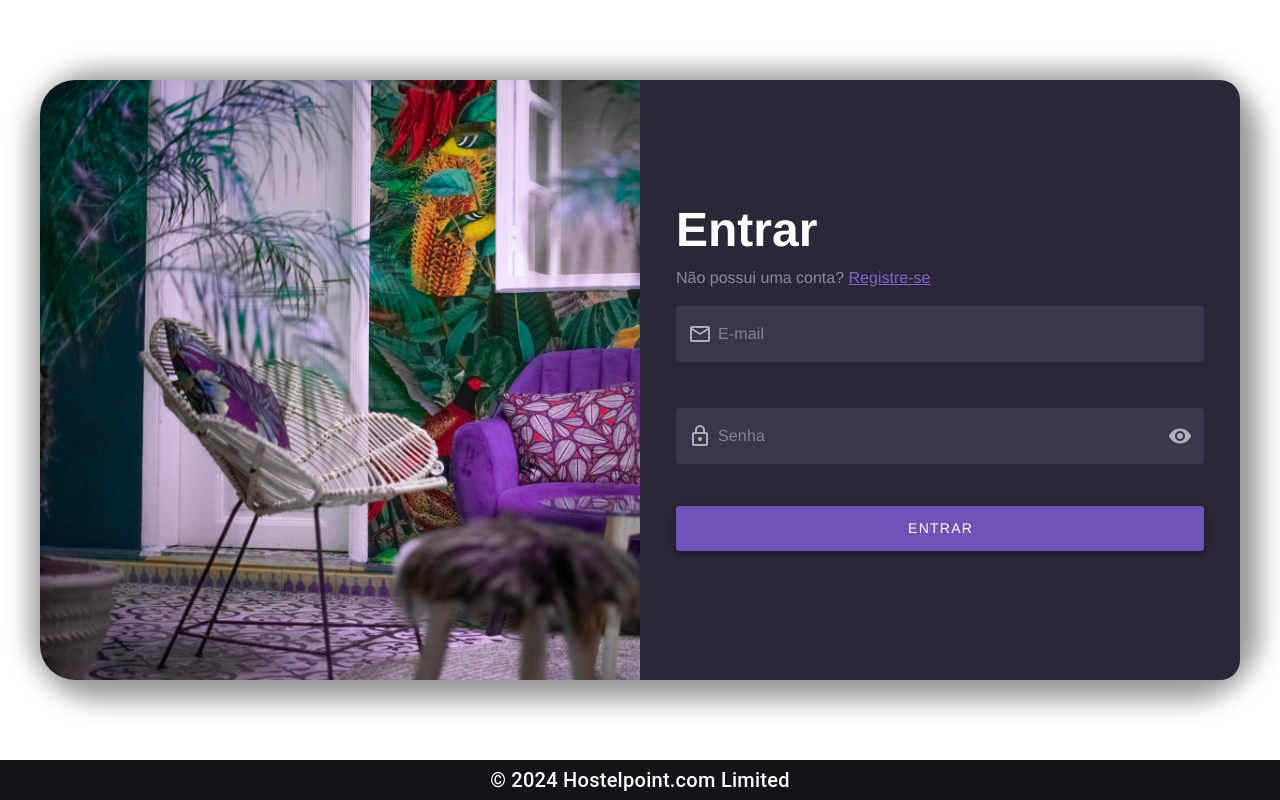
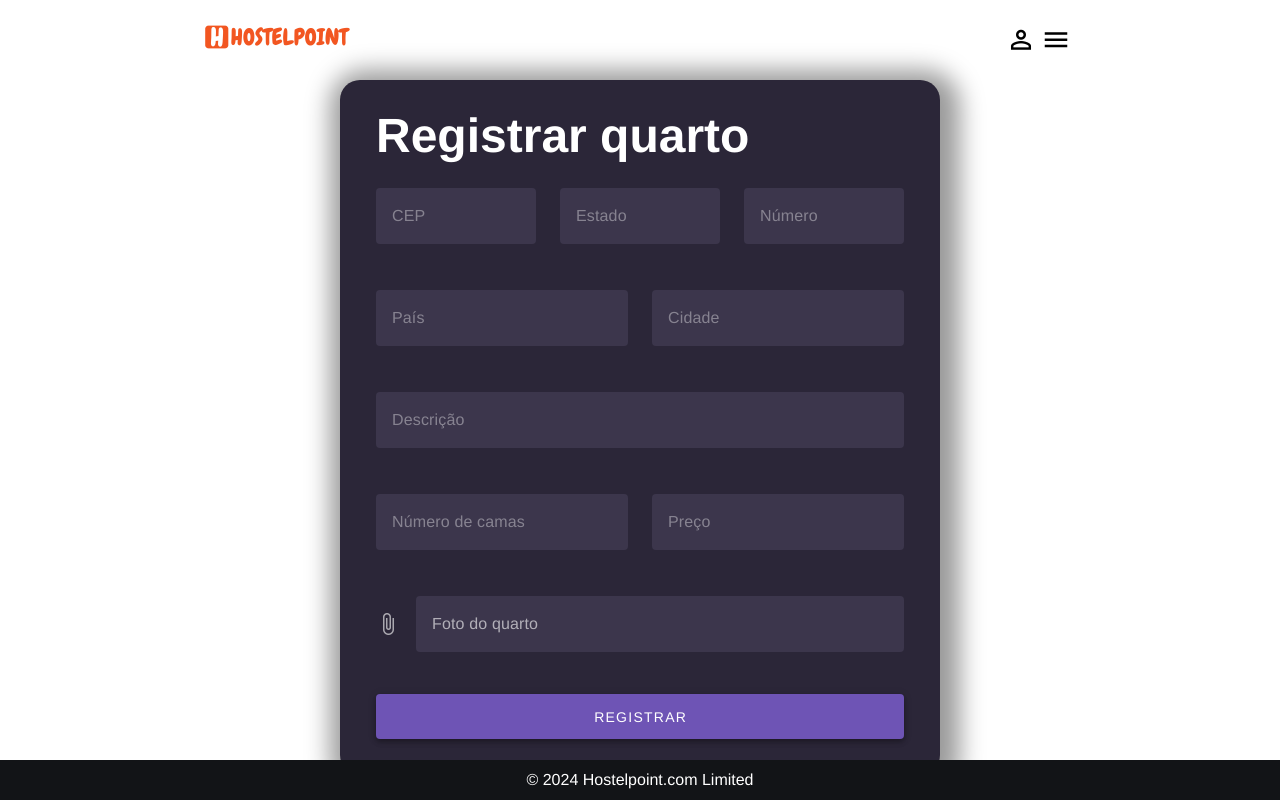
Before and after one commit to zBrant/hostel, a Vue app in the folder hostel-app/: page /#/register-room in a window 1280 px wide. Before the commit this address led to /#/login. Built offline with nearby package versions, Linux system fonts and the light colour scheme.

Commit message:
[COMMIT] - home page get rooms and register room working

```diff
--- /dev/null
+++ b/hostel-app/src/services/RoomService.js
@@ -0,0 +1,24 @@
+import http from "@/services/external-api/http-common";
+
+class RoomService {
+
+    sendRoom(payload) {
+        return http.post(`/rooms`, payload, { headers: { 'Content-Type': 'application/json' } });
+    }
+
+    sendPhoto({ photo, userId }) {
+        const formData = new FormData()
+        formData.append('photo', photo)
+        return http.post(`/rooms/${userId}/photo`, formData, { headers: { 'Content-Type': 'multipart/form-data' } });
+    }
+
+    getAll({ filter, currentPage, itemsPerPage }){
+        let params = `?page=${currentPage}&size=${itemsPerPage}`
+
+        if (filter) params += `&city=${filter}`
+
+        return http.get(`/rooms${params}`);
+    }
+}
+
+export default new RoomService();
--- a/hostel-app/src/views/pages/HomeView.vue
+++ b/hostel-app/src/views/pages/HomeView.vue
@@ -18,6 +18,9 @@
             placeholder="Onde você quer ir?"
             :rounded="true"
             variant="solo"
+            v-model="filter"
+            append-inner-icon="mdi-search-web"
+            @click:append-inner="searchWithFilter"
         ></v-text-field>
       </div>
 
@@ -27,11 +30,13 @@
         <ul class="rooms-cards d-flex flex-wrap ">
           <template v-for="(room, index) in paginatedRooms" :key="index">
             <li class="rooms-card ma-2" @click="selectRoom(room)" >
-              <div class="room-image"></div>
+
+              <div :style="imageStyle" class="room-image"></div>
+
               <div class="room-description">
-                <h3>{{ room.title }}</h3>
-                <p>{{ room.location}}</p>
-                <p class="room-price mt-1">R$ {{ room.price}}</p>
+                <h3>{{ room.description }}</h3>
+                <p>{{ room.address.city}}</p>
+                <p class="room-price mt-1">R$ {{ room.price }}</p>
               </div>
             </li>
           </template>
@@ -82,6 +87,7 @@
 <script>
 import DefaultHeader from "@/components/DefaultHeader.vue";
 import DefaultFooter from "@/components/DefaultFooter.vue";
+import RoomService from "@/services/RoomService";
 
 export default {
   name: 'HomeView',
@@ -91,23 +97,19 @@ export default {
       emailNewsletter: '',
       messageEmailSended: 'email inscrito com sucesso.',
       showEmailSended: false,
-      rooms: [
-        { title: 'Quarto com vista para o mar', location: 'Sevilha, Espanha', price: 23.8 },
-        { title: 'Quarto no centro da cidade', location: 'Lisboa, Portugal', price: 23.8 },
-        { title: 'Suíte aconchegante', location: 'Paris, França', price: 23.8 },
-        { title: 'Quarto com varanda', location: 'Rio de Janeiro, Brasil', price: 23.8 },
-        { title: 'Loft moderno', location: 'Berlim, Alemanha', price: 23.8 },
-        { title: 'Apartamento espaçoso', location: 'Barcelona, Espanha', price: 23.8 },
-        { title: 'Estúdio compacto', location: 'Tóquio, Japão', price: 23.8 },
-        { title: 'Chalé nas montanhas', location: 'Genebra, Suíça', price: 23.8 },
-        { title: 'Quarto com vista para o lago', location: 'Toronto, Canadá', price: 23.8 },
-        { title: 'Cobertura de luxo', location: 'Nova York, EUA', price: 215.7}
-      ],
+      rooms: [],
+      imageUrl: [],
       currentPage: 1,
-      itemsPerPage: 4
+      itemsPerPage: 4,
+      filter: '',
     }
   },
   computed: {
+    imageStyle() {
+      return {
+        backgroundImage: `url(${this.imageUrl})`,
+      }
+    },
     paginatedRooms() {
       const start = (this.currentPage - 1) * this.itemsPerPage;
       const end = this.currentPage * this.itemsPerPage;
@@ -117,7 +119,43 @@ export default {
       return Math.ceil(this.rooms.length / this.itemsPerPage);
     }
   },
+  async mounted() {
+    await this.getAllRooms()
+  },
   methods: {
+    searchWithFilter(){
+      console.log('buscou')
+    },
+    async getAllRooms(){
+      RoomService.getAll(this.mountPayloadSearch())
+          .then(response => this.addRoomsToList(response.data._embedded.roomModelList))
+          .catch(e => this.alertHandler(e))
+    },
+    addRoomsToList(data){
+      this.rooms = data
+      this.imageUrl = this.getRoomImages()
+    },
+    getRoomImages(){
+      let images = []
+
+      RoomService.getAll(this.mountPayloadSearch())
+          .then(response => images = this.addRoomsImages(response.data))
+          .catch(e => this.alertHandler(e))
+
+      return images
+    },
+    addRoomsImages(images){
+      // buscar images dos quartos
+      console.log(images)
+      return []
+    },
+    mountPayloadSearch(){
+      return {
+        filter: this.filter,
+        currentPage: this.currentPage,
+        itemsPerPage: this.itemsPerPage,
+      }
+    },
     selectRoom(room){
       console.log('selecionu quarto', room)
     },
@@ -129,7 +167,15 @@ export default {
         this.showEmailSended = false
       }, 3000)
 
-    }
+    },
+    alertHandler(e){
+      this.errorMessage = e.response.data.message
+      this.showAlert = true
+
+      setTimeout(() => {
+        this.showAlert = false
+      }, 1000)
+    },
   }
 }
 </script>
--- a/hostel-app/src/views/pages/intern/RegisterRoomView.vue
+++ b/hostel-app/src/views/pages/intern/RegisterRoomView.vue
@@ -6,19 +6,73 @@
           <div class="titulo">
             <h1>Registrar quarto</h1>
           </div>
-          <v-form v-model="valid">
+          <v-form v-model="valid" ref="form">
             <v-container>
               <v-row>
-                <v-col cols="12" md="12">
+                <v-col cols="12" md="4">
                   <v-text-field
-                      prepend-inner-icon="mdi-map-marker"
                       base-color="transparent"
                       color="#6d618e"
                       bg-color="#3c364c"
                       variant="outlined"
-                      v-model="address"
+                      v-model="address.cep"
                       :rules="rules"
-                      placeholder="Endereço"
+                      placeholder="CEP"
+                      type="text"
+                      required
+                  ></v-text-field>
+                </v-col>
+                <v-col cols="12" md="4">
+                  <v-text-field
+                      base-color="transparent"
+                      color="#6d618e"
+                      bg-color="#3c364c"
+                      variant="outlined"
+                      v-model="address.state"
+                      :rules="rules"
+                      placeholder="Estado"
+                      type="text"
+                      required
+                  ></v-text-field>
+                </v-col>
+                <v-col cols="12" md="4">
+                  <v-text-field
+                      base-color="transparent"
+                      color="#6d618e"
+                      bg-color="#3c364c"
+                      variant="outlined"
+                      v-model="address.number"
+                      :rules="rules"
+                      placeholder="Número"
+                      type="number"
+                      required
+                  ></v-text-field>
+                </v-col>
+              </v-row>
+
+              <v-row>
+                <v-col cols="12" md="6">
+                  <v-text-field
+                      base-color="transparent"
+                      color="#6d618e"
+                      bg-color="#3c364c"
+                      variant="outlined"
+                      v-model="address.country"
+                      :rules="rules"
+                      placeholder="País"
+                      type="text"
+                      required
+                  ></v-text-field>
+                </v-col>
+                <v-col cols="12" md="6">
+                  <v-text-field
+                      base-color="transparent"
+                      color="#6d618e"
+                      bg-color="#3c364c"
+                      variant="outlined"
+                      v-model="address.city"
+                      :rules="rules"
+                      placeholder="Cidade"
                       type="text"
                       required
                   ></v-text-field>
@@ -28,7 +82,6 @@
               <v-row>
                 <v-col cols="12" md="12">
                   <v-text-field
-                      prepend-inner-icon="mdi-text"
                       base-color="transparent"
                       color="#6d618e"
                       bg-color="#3c364c"
@@ -45,7 +98,6 @@
               <v-row>
                 <v-col cols="12" md="6">
                   <v-text-field
-                      prepend-inner-icon="mdi-bed"
                       base-color="transparent"
                       color="#6d618e"
                       bg-color="#3c364c"
@@ -61,7 +113,6 @@
                 </v-col>
                 <v-col cols="12" md="6">
                   <v-text-field
-                      prepend-inner-icon="mdi-currency-usd"
                       base-color="transparent"
                       color="#6d618e"
                       bg-color="#3c364c"
@@ -84,11 +135,12 @@
                       bg-color="#3c364c"
                       variant="outlined"
                       accept="image/*"
-                      label="selecionar foto do quarto"
+                      v-model="photo"
+                      label="Foto do quarto"
                   ></v-file-input>
                 </v-col>
               </v-row>
-              <v-btn class="mt-5" @click="doLogin" type="submit" elevation="4" block height="45" color="#6e54b5">Registrar</v-btn>
+              <v-btn class="mt-5" @click="sendRoom" type="submit" elevation="4" block height="45" color="#6e54b5">Registrar</v-btn>
             </v-container>
           </v-form>
         </div>
@@ -111,7 +163,8 @@
 <script>
 import DefaultHeader from "@/components/DefaultHeader.vue";
 import DefaultFooter from "@/components/DefaultFooter.vue";
-import AuthenticationService from "@/services/AuthenticationService";
+import RoomService from "@/services/RoomService";
+import { ref } from "vue";
 import router from "@/router";
 
 export default {
@@ -129,35 +182,56 @@ export default {
       showAlert: false,
 
       description: '',
+      photo: ref(null),
       price: '',
       bedCount: '',
-      rented: '',
-      userId: '',
-      address: '',
+      address: {
+        cep: null,
+        city: null,
+        country: null,
+        number: null,
+        state: null,
+      },
     }
   },
   methods: {
-    doLogin(){
+    async sendRoom(){
       if (!this.valid)  return
 
-      AuthenticationService.login(this.mountPayload())
-          .then(response => {
-            this.$store.state.userInfo = response.data
-            router.push({ path: '/home' })
-          })
-          .catch(e => {
-            this.errorMessage = e.response.data.message
-            this.showAlert = true
+      await this.sendInfo()
+    },
+    async sendInfo(){
+      RoomService.sendRoom(this.mountPayloadInfo())
+          .then(response => this.sendPhoto(response.data.id))
+          .catch(e => this.alertHandler(e))
+    },
+    async sendPhoto(roomId){
+      RoomService.sendPhoto(this.mountPayloadPhoto(roomId))
+          .then(() => router.push({ path: '/home' }))
+          .catch(e => this.alertHandler(e))
+    },
+    alertHandler(e){
+      this.errorMessage = e.response.data.message
+      this.showAlert = true
 
-            setTimeout(() => {
-              this.showAlert = false
-            }, 3000)
-          });
+      setTimeout(() => {
+        this.showAlert = false
+      }, 1000)
     },
-    mountPayload(){
+    mountPayloadInfo(){
       return {
-        email: this.email,
-        password: this.password,
+        description: this.description,
+        price: this.price,
+        bedCount: this.bedCount,
+        rented: false,
+        address: this.address,
+        userId: this.$store.state.userInfo.id
+      }
+    },
+    mountPayloadPhoto(roomId){
+      return {
+        photo: this.photo,
+        userId: roomId,
       }
     }
   }
```
Also changed, not shown: 1 other file (tests, documents, lock files or other folders).
